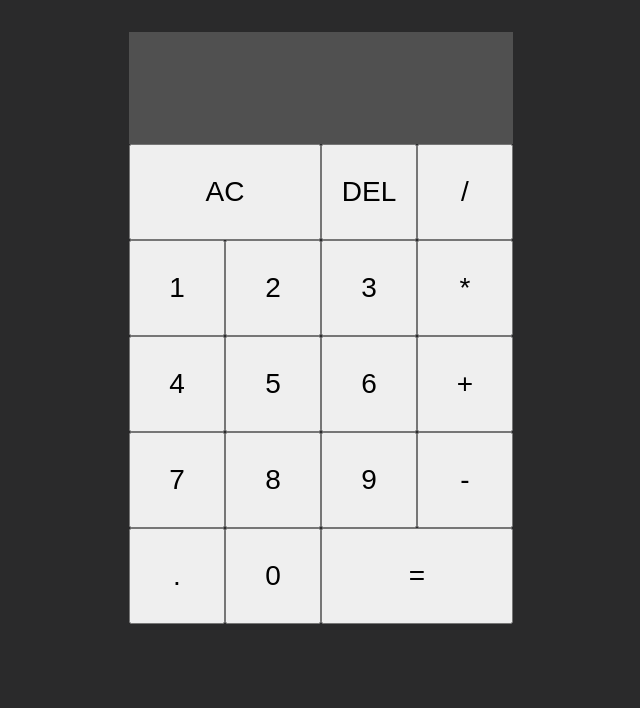
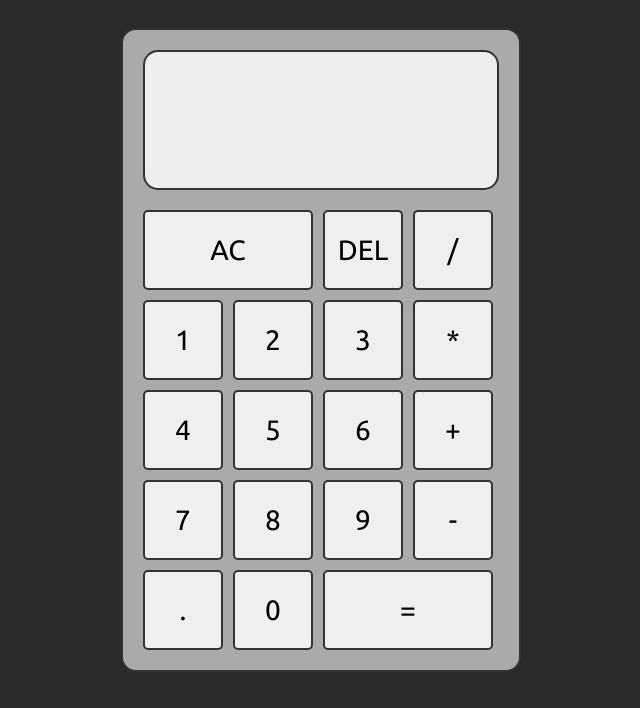
Before and after one commit to con-grieves/React-calc, a React (Create React App) app: page / in a window 1280 px wide. Shown: the top 708 px of the page, without its empty margins (319-959 px from the left). Built offline with nearby package versions, Linux system fonts and the light colour scheme.

Commit message:
Styling changes across the app to bring it to MVP status

```diff
--- a/public/index.html
+++ b/public/index.html
@@ -10,6 +10,7 @@
       content="Web site created using create-react-app"
     />
     <link rel="apple-touch-icon" href="%PUBLIC_URL%/logo192.png" />
+    <link href="https://fonts.googleapis.com/css2?family=Roboto:wght@300&family=Ubuntu:ital,wght@0,300;0,400;0,500;0,700;1,300;1,400;1,500;1,700&display=swap" rel="stylesheet">
     <!--
       manifest.json provides metadata used when your web app is installed on a
       user's mobile device or desktop. See https://developers.google.com/web/fundamentals/web-app-manifest/
@@ -24,7 +25,7 @@
       work correctly both with client-side routing and a non-root public URL.
       Learn how to configure a non-root public URL by running `npm run build`.
     -->
-    <title>React App</title>
+    <title>React Calculator</title>
   </head>
   <body>
     <noscript>You need to enable JavaScript to run this app.</noscript>
--- a/src/App.css
+++ b/src/App.css
@@ -1,62 +1,95 @@
+:root {
+  --mainColor: #2A2A2B;
+  --currFont: rgb(45, 45, 45);
+  --prevFont: rgb(130, 130, 130);
+  --border: #333;
+  --output: #eee;
+  --calc: #aaa;
+}
+
 *, *::before, *::after {
   box-sizing: border-box;
+  padding: 0;
+  margin: 0;
+  font-family: "ubuntu";
 }
 
-:root {
-    --mainColorDark: #2A2A2B;
-    --secondaryColorDark: #c1c1c1;
-    --mainTextColorDark: #EEF2FF;
-    --secondaryTextColorDark: #F95959;
-    --mainTextHoverColor: #7f8183;
+html {
+  position: relative;
+  min-height: 100%;
 }
 
 body {
-  margin: 0;
-  background-color: var(--mainColorDark);
+  background-color: var(--mainColor);
+  line-height: 1.6;
+}
+
+button {
+  border: none;
+  color: inherit;
+  font-family: inherit;
+  font-size: inherit;
+  cursor: pointer;
+  outline: none;
+}
+
+.calc-wrapper {
+  display: flex;
+  align-items: center;
+  justify-content: center;
+  height: 75vh;
+  min-height: 500px;
+  padding: 10px;
+  margin-top: 50px;
 }
 
 .calcGrid {
-  display: grid;
-  justify-content: center;
-  margin-top: 2rem;
-  grid-template-columns: repeat(4, 6rem);
-  grid-template-rows: minmax(7rem, auto) repeat(5, 6rem);
+  width: 400px;
+  border: 2px var(--border) solid;
+  border-radius: 15px;
+  padding: 20px;
+  background-color: var(--calc);
 }
 
-.calcGrid > button {
-  cursor: pointer;
-  font-size: 1.75rem;
-  border: 1 solid rgb(125, 124, 124);
-  outline: none;
+.output {
+  min-height: 140px;
+  display: flex;
+  flex-direction: column;
+  align-items: flex-end;
+  justify-content: space-around;
+  padding: 10px 20px;
+  border: 2px var(--border) solid;
+  border-radius: 15px;
+  margin-bottom: 20px;
+  background-color: var(--output);
+  text-align: right;
+  word-wrap: break-word;
+  word-break: break-all;
 }
 
-.calcGrid > button:hover {
+.output .prevOp {
+  color:var(--prevFont);
+  font-size: 1.5rem;
+}
+
+.output .currOp {
+  color: var(--currFont);
+  font-size: 2.5rem;
+}
+
+button {
+  border: 2px solid var(--border);
+  border-radius: 5px;
+}
+
+.buttons {
+  display: grid;
+  grid-template-columns: repeat(4, 5rem);
+  grid-template-rows: repeat(5, 5rem);
+  grid-gap: 10px;
+  font-size: 1.75rem;
 }
 
 .span-two {
   grid-column: span 2;
 }
-
-.output {
-  grid-column: 1 / -1;
-  background-color: rgb(92, 92, 92);
-  opacity: 0.75;
-  display: flex;
-  flex-direction: column;
-  align-items: flex-end;
-  justify-content: space-around;
-  padding: 1rem;
-  word-wrap: break-word;
-  word-break: break-all;
-
-}
-
-.output .prevOp {
-  color:rgb(215, 215, 215);
-  font-size: 1,5rem;
-}
-
-.output .currOp {
-  color:rgb(255, 255, 255);
-  font-size: 2.5rem;
-}
--- a/src/App.js
+++ b/src/App.js
@@ -1,17 +1,17 @@
-import './App.css';
-import { useReducer } from 'react';
-import DigitButton from './DigitButton';
-import OperationButton from './OperationButton';
+import "./App.css";
+import { useReducer } from "react";
+import DigitButton from "./DigitButton";
+import OperationButton from "./OperationButton";
 
 //Action object to be used inside reducer
 
 export const ACTIONS = {
-  ADD_DIGIT: 'add-digit',
-  DELETE_DIGIT: 'delete-digit',
-  CLEAR: 'clear',
-  CHOOSE_OPERATION: 'choose-operation',
-  EVALUATE: 'evaluate'
-}
+  ADD_DIGIT: "add-digit",
+  DELETE_DIGIT: "delete-digit",
+  CLEAR: "clear",
+  CHOOSE_OPERATION: "choose-operation",
+  EVALUATE: "evaluate",
+};
 
 //Reducer function to handle op states.
 
@@ -23,37 +23,34 @@ function reducer(state, { type, payload }) {
           ...state,
           currOp: payload.digit,
           overwrite: false,
+        };
       }
-      }
-      if (payload.digit === ".") console.log(state.currOp)
-      if (payload.digit === "0" && state.currOp === "0") return state
-      if (payload.digit === "." && state.currOp?.includes(".")) return state
+      if (payload.digit === "0" && state.currOp === "0") return state;
+      if (payload.digit === "." && state.currOp?.includes(".")) return state;
       return {
         ...state,
         currOp: `${state.currOp || ""}${payload.digit}`,
-      }
-
-
+      };
 
     case ACTIONS.CHOOSE_OPERATION:
       if (state.currOp == null && state.prevOp == null) {
-        return state
+        return state;
       }
 
       if (state.currOp == null) {
         return {
           ...state,
           op: payload.op,
-        }
+        };
       }
 
-      if (state.prevOp == null ) {
+      if (state.prevOp == null) {
         return {
           ...state,
           op: payload.op,
           prevOp: state.currOp,
-          currOp: null
-        }
+          currOp: null,
+        };
       }
 
       return {
@@ -61,29 +58,34 @@ function reducer(state, { type, payload }) {
         prevOp: evaluate(state),
         op: payload.op,
         currOp: null,
-      }
+      };
 
     case ACTIONS.CLEAR:
-      return {}
+      return {
+        ...state,
+        currOp: "0",
+        prevOp: null,
+        op: null,
+      };
 
     case ACTIONS.DELETE:
-      if (state.overwrite) return {}
-      if (state.currOp == null) return state
+      if (state.overwrite) return {};
+      if (state.currOp == null) return state;
       if (state.currOp.length === 1) {
         return {
           ...state,
-          currOp: null
-        }
+          currOp: null,
+        };
       }
 
       return {
         ...state,
-        currOp: state.currOp.slice(0, -1)
-      }
+        currOp: state.currOp.slice(0, -1),
+      };
 
     case ACTIONS.EVALUATE:
       if (state.op == null || state.currOp == null || state.prevOp == null) {
-        return state
+        return state;
       }
 
       return {
@@ -92,60 +94,73 @@ function reducer(state, { type, payload }) {
         prevOp: null,
         op: null,
         currOp: evaluate(state),
-      }
+      };
   }
 }
 
 //Eval function to compute values based on given operators and push to relevant op states
 
-function evaluate ({ currOp, prevOp, op }) {
-  const prev = parseFloat(prevOp)
-  const curr = parseFloat(currOp)
-  if (isNaN(prev) || isNaN(curr)) return ""
-  let computation = ""
+function evaluate({ currOp, prevOp, op }) {
+  const prev = parseFloat(prevOp);
+  const curr = parseFloat(currOp);
+  if (isNaN(prev) || isNaN(curr)) return "";
+  let computation = "";
   switch (op) {
     case "+":
-      computation = prev + curr
-      break
+      computation = prev + curr;
+      break;
     case "-":
-      computation = prev - curr
-      break
+      computation = prev - curr;
+      break;
     case "*":
-      computation = prev * curr
-      break
+      computation = prev * curr;
+      break;
     case "/":
-      computation = prev / curr
-      break
+      computation = prev / curr;
+      break;
   }
 
-  return computation.toString()
+  return computation.toString();
 }
 
-//Formatting to include commas for larger integers
+//Formatting function to include commas for larger integers on both current and previous op displays
 
 const format = new Intl.NumberFormat("en-us", {
   maximumFractionDigits: 0,
-})
-
+});
 function formatOp(op) {
-  if (op == null) return
-  const [integer, decimal] = op.split('.')
-  if (decimal == null) return format.format(integer)
-  return `${format.format(integer)}.${decimal}`
+  if (op == null) return;
+  const [integer, decimal] = op.split(".");
+  if (decimal == null) return format.format(integer);
+  return `${format.format(integer)}.${decimal}`;
 }
 
-//App function
+function App() {
+  const [{ currOp, prevOp, op }, dispatch] = useReducer(reducer, {});
+  return (
+    <div className="body">
+      <div className="header">
 
-function App() {
-  const [{ currOp, prevOp, op }, dispatch] = useReducer(reducer, {})
-  return (
-    <div className='calcGrid'>
-      <div className='output'>
-        <div className='prevOp'>{formatOp(prevOp)}{op}</div>
-        <div className='currOp'>{formatOp(currOp)}</div>
       </div>
-      <button className='span-two' onClick={() => dispatch({ type: ACTIONS.CLEAR })}>AC</button>
-      <button onClick={() => dispatch({ type: ACTIONS.DELETE })}>DEL</button>
+      <div className="calc-wrapper">
+        <div className="calcGrid">
+          <div className="output">
+            <div className="prevOp">
+              {formatOp(prevOp)}
+              {op}
+            </div>
+            <div className="currOp">{formatOp(currOp)}</div>
+          </div>
+          <div className="buttons">
+          <button
+            className="span-two"
+            onClick={() => dispatch({ type: ACTIONS.CLEAR })}
+          >
+            AC
+          </button>
+          <button onClick={() => dispatch({ type: ACTIONS.DELETE })}>
+            DEL
+          </button>
           <OperationButton op="/" dispatch={dispatch} />
           <DigitButton digit="1" dispatch={dispatch} />
           <DigitButton digit="2" dispatch={dispatch} />
@@ -161,7 +176,16 @@ function App() {
           <OperationButton op="-" dispatch={dispatch} />
           <DigitButton digit="." dispatch={dispatch} />
           <DigitButton digit="0" dispatch={dispatch} />
-      <button className='span-two' onClick={() => dispatch({ type: ACTIONS.EVALUATE })}>=</button>
+          <button
+            className="span-two"
+            onClick={() => dispatch({ type: ACTIONS.EVALUATE })}
+          >
+            =
+          </button>
+          </div>
+
+        </div>
+      </div>
     </div>
   );
 }
```
Lines whose indentation alone changed are shown as unchanged.
